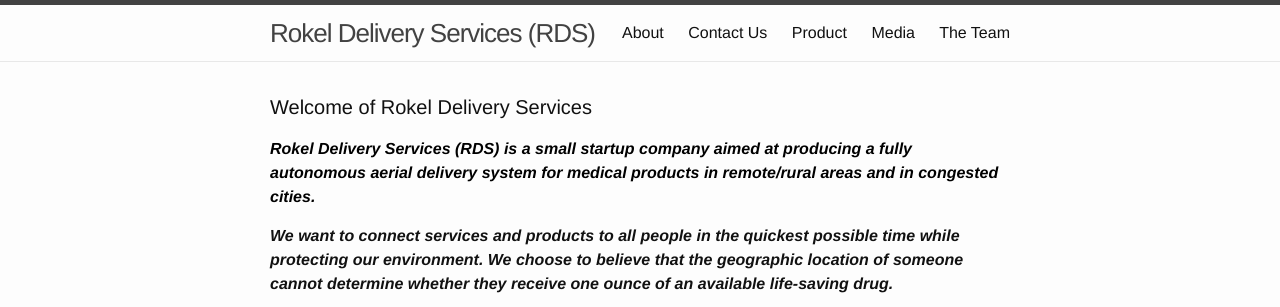
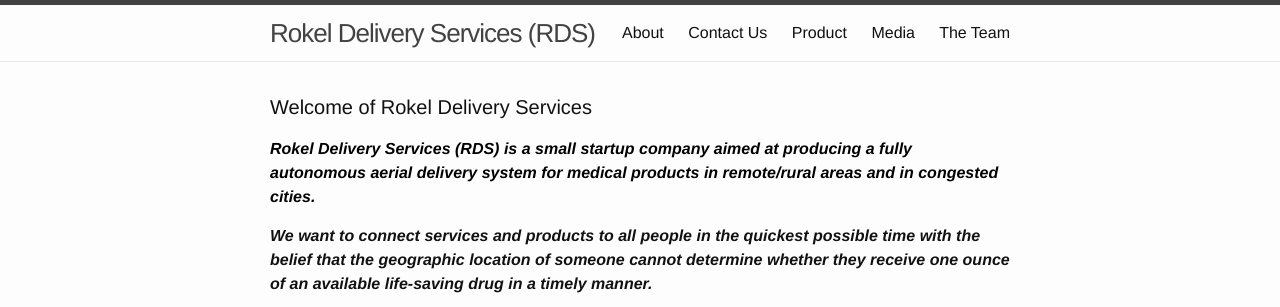
Before and after one commit to dnovichman/dnovichman.github.io, a Jekyll site: the page built from index.html, in a window 1280 px wide, cut to the strip 0-307 px from the top of the page. Built offline with Jekyll 4.4.1, drawn with Linux system fonts in a browser that asks for light colours.

Commit message:
some changes

```diff
--- a/index.html
+++ b/index.html
@@ -7,7 +7,7 @@
 <h1 class="page-heading">Welcome of Rokel Delivery Services</h1>
 <p><b><i><font color="black">Rokel Delivery Services (RDS) is a small startup company aimed at producing a fully autonomous aerial delivery system for medical products in remote/rural areas and in congested cities. </font></i></b></p>
 
-<p><b><i>We want to connect services and products to all people in the quickest possible time while protecting our environment. We choose to believe that the geographic location of someone cannot determine whether they receive one ounce of an available life-saving drug.</i></b></p>
+<p><b><i>We want to connect services and products to all people in the quickest possible time with the belief that the geographic location of someone cannot determine whether they receive one ounce of an available life-saving drug in a timely manner.</i></b></p>
 <iframe title="YouTube video player" class="youtube-player" type="text/html"
 width="640" height="390" src="http://www.youtube.com/embed/huQFhDV1-mo"
 frameborder="0" allowFullScreen></iframe>
```
Also changed, not shown: theteam.md (+1 -1 lines).
